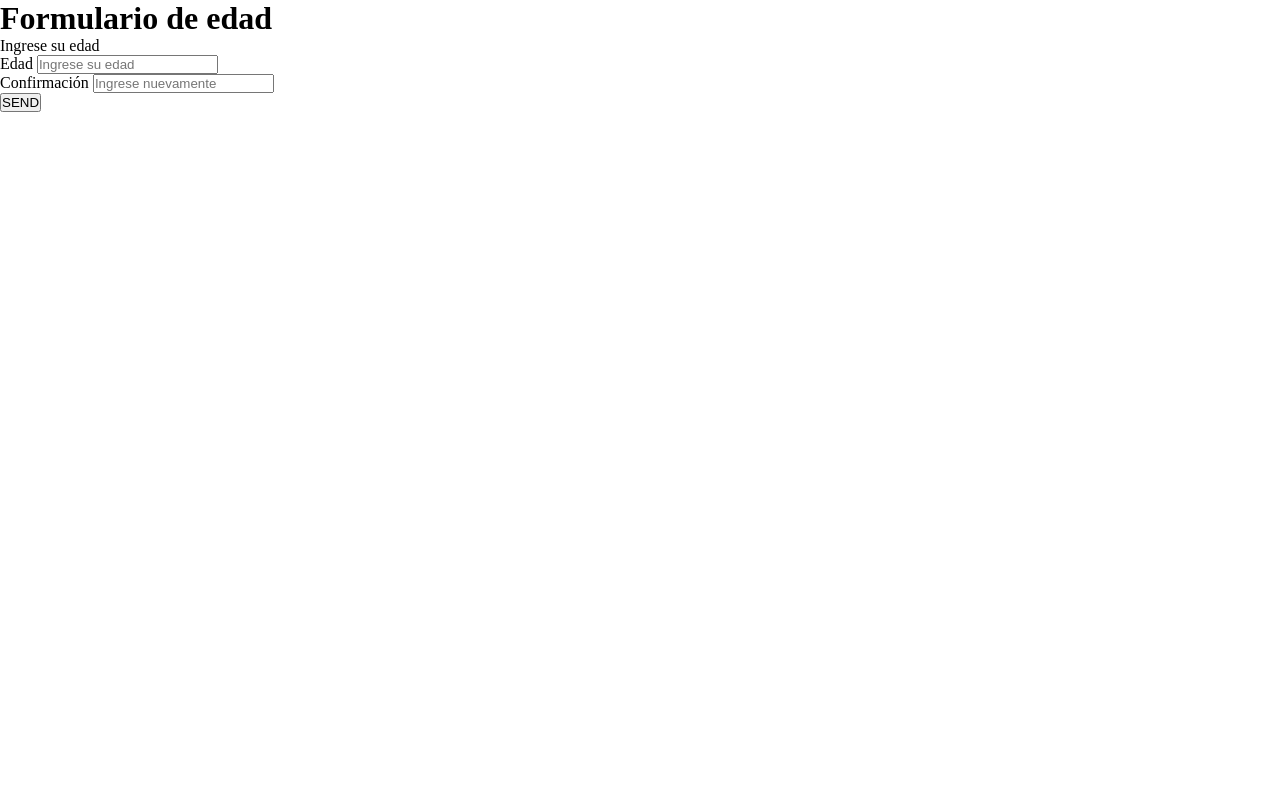
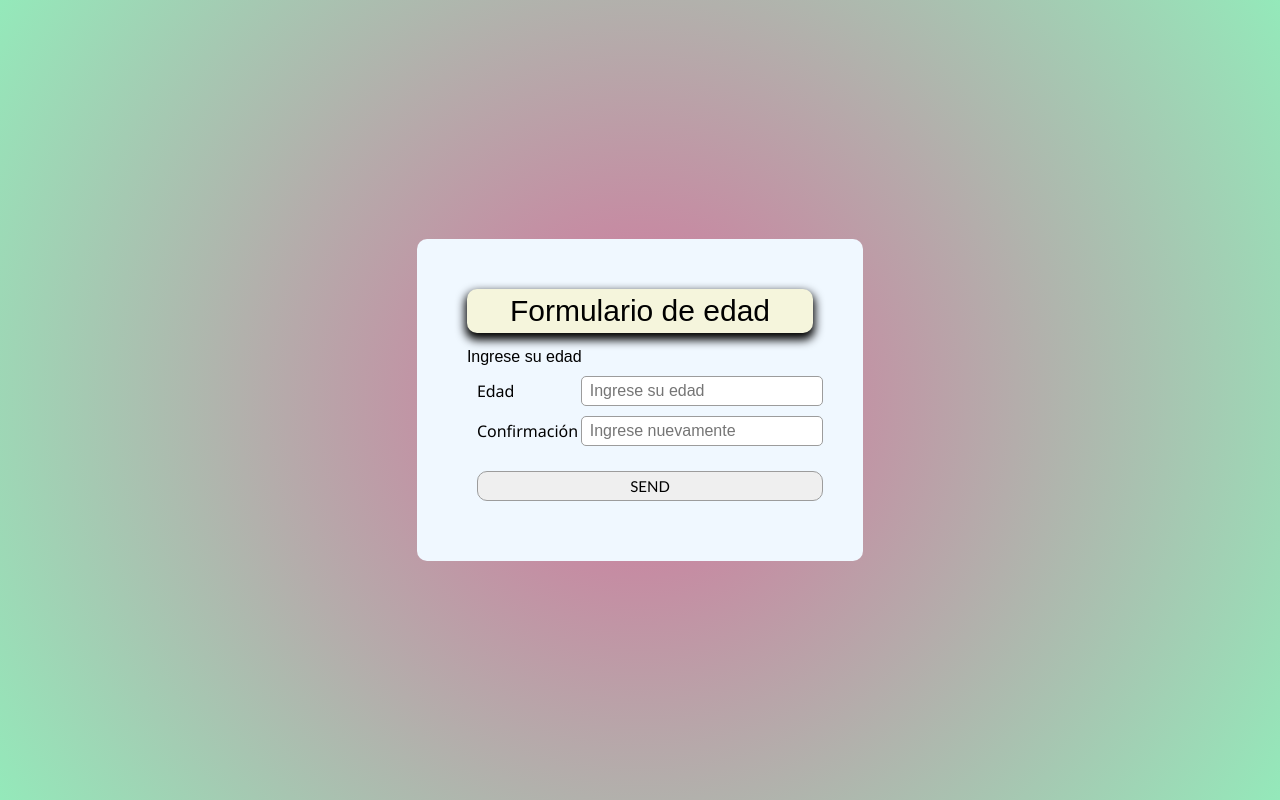
Before and after one commit to JpM144/NewForm, a plain HTML site: page index.html in a window 1280 px wide. Drawn offline with Linux system fonts and the light colour scheme.

Commit message:
estilo del nuevo formulario

```diff
--- a/css/style.css
+++ b/css/style.css
@@ -3,3 +3,81 @@
     padding: 0;
     box-sizing: border-box;
 }
+
+body{
+    background: rgb(32, 6, 17);
+background: radial-gradient(circle, rgb(212, 113, 156) 0%, rgba(148,233,186,1) 100%);
+display: flex;
+height: 100vh;
+}
+
+.container{
+    margin: auto;
+    max-width: 600px;
+}
+
+.title h1{
+    text-align: center;
+    font-size: 30px;
+    font-family: Arial, Helvetica, sans-serif;
+    font-weight: 400;
+    background-color: beige;
+    border-radius: 10px;
+    padding: 5px;
+    margin-bottom: 15px;
+    box-shadow: 0px 5px 10px 2px rgb(0,0,0);
+}
+
+.title p{
+    text-align: justify;
+    font-family: Arial, Helvetica, sans-serif;
+    font-weight: 400;
+    color: rgb(0, 0, 0);
+}
+
+.row_form{
+    margin: 10px;
+    width: 100%;
+    display: flex;
+}
+
+.row_form label{
+    font-family: 'Segoe UI', Tahoma, Geneva, Verdana, sans-serif;
+    font-size: 16px;
+    font-size: 16px;
+    width: 30%;
+    display: flex;
+    align-items: center;
+}
+
+.row_form input{
+    font-family: 'Poppins',sans-serif;
+    font-weight: 400;
+    font-size: 16px;
+    border-radius: 5px;
+    border: 1px solid #9c9c9c;
+    height: 30px;
+    padding: 8px;
+    width: 70%;
+}
+
+.button_form{
+    margin-top: 15px;
+    font-family:'Gill Sans', 'Gill Sans MT', Calibri, 'Trebuchet MS', sans-serif;
+    padding: 5px;
+    text-transform: uppercase;
+    font-size: 15px;
+    border-radius: 10px;
+    border: 1px solid #9c9c9c;
+    width: 100%;
+}
+
+.button_form:hover{
+    box-shadow: 0px 0px 10px 1px #109c33;
+    transition: all ease-in-out .5s;
+}
+
+.form{
+    background-color: aliceblue;
+    padding: 50px;
+    border-radius: 10px;
```
